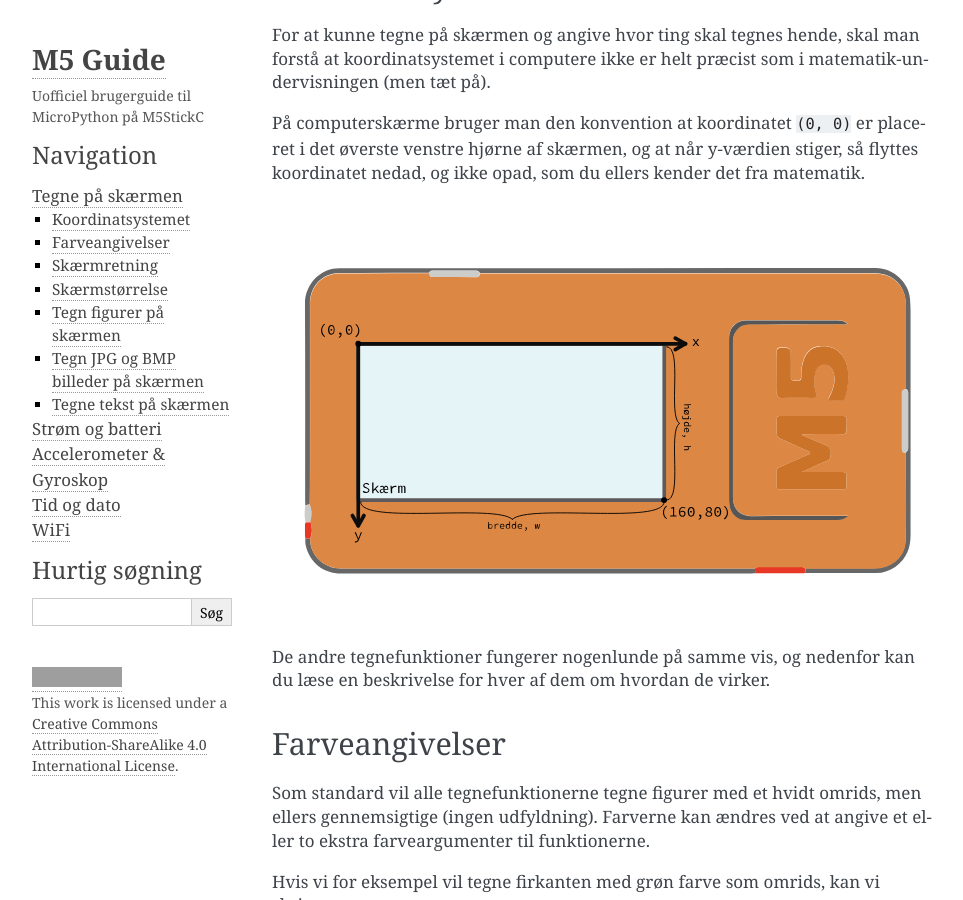
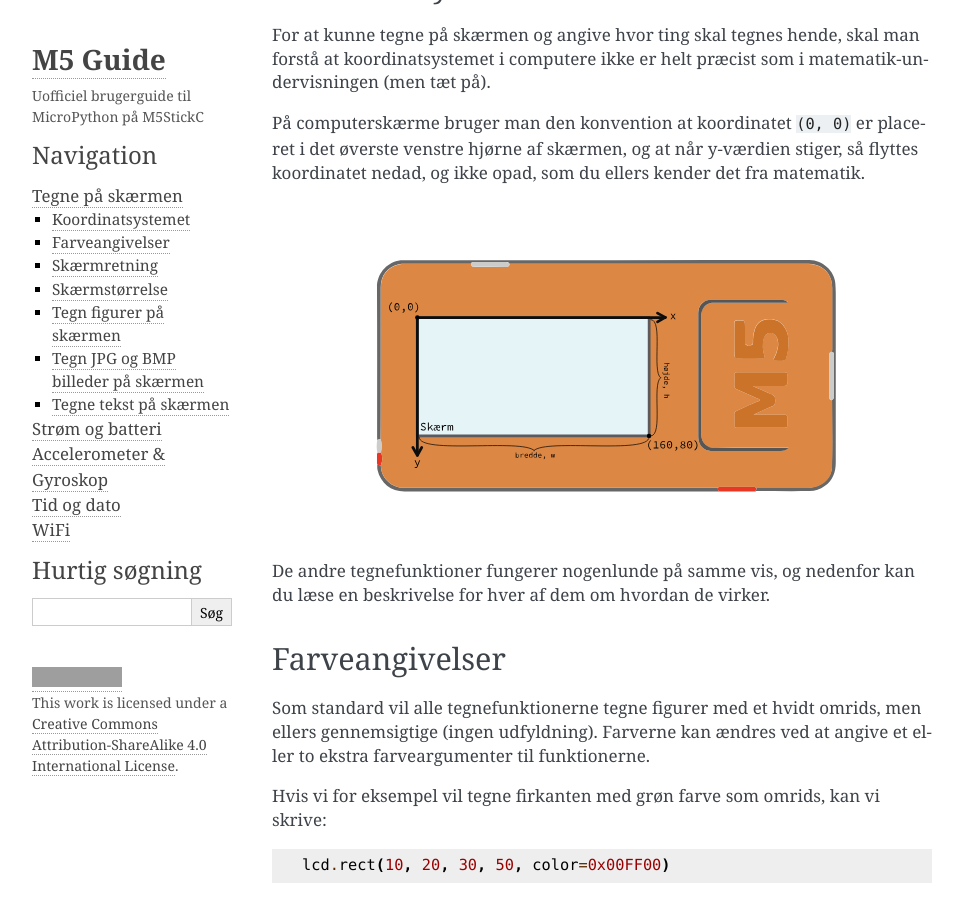
Before and after one commit to DatalogiForAlle/M5Guide, a Sphinx documentation site: the page built from docs/tegne.rst, in a window 1280 px wide and 900 px high, scrolled down 564 px. Shown: the whole window, without its empty margins (148-1111 px from the left). Built offline with Sphinx 7.4.7, drawn with Linux system fonts in a browser that asks for light colours; grey boxes are pictures that could not be loaded.

Commit message:
Giv illustrationer max bredde, tilføj forsidebillede

```diff
--- a/docs/index.rst
+++ b/docs/index.rst
@@ -5,6 +5,10 @@
 M5StickC. Denne guide er tænkt både som en introduktion for nye
 brugere, og som generel dokumentation af de forskellige biblioteker
 nødvendige for at programmere en M5StickC.
+
+.. figure:: illustrationer/m5stickc.jpg
+   :alt: M5StickC
+   :width: 400px
 
 **Status:** Guiden er pt. under udvikling. Den nuværende ambition er
  at dække de primære områder, så som: tegne på skærmen, bruge af
--- a/docs/tegne.rst
+++ b/docs/tegne.rst
@@ -35,7 +35,9 @@
 y-værdien stiger, så flyttes koordinatet nedad, og ikke opad, som du
 ellers kender det fra matematik.
 
-.. image:: illustrationer/koordinatsystem.svg
+.. figure:: illustrationer/koordinatsystem.svg
+   :alt: M5StickC med koordinatsystem
+   :width: 500px
 
 De andre tegnefunktioner fungerer nogenlunde på samme vis, og nedenfor
 kan du læse en beskrivelse for hver af dem om hvordan de virker.
@@ -68,7 +70,10 @@
 du har tænkt dig at bruge din M5StickC, kan det være forskelligt hvad
 du gerne vil have til at være opad. Her er mulighederne:
 
-.. image:: illustrationer/orientation.svg
+.. figure:: illustrationer/orientation.svg
+   :alt: M5StickC orienteringer (portræt, landskab, omvendt portræt,
+         omvendt landskab)
+   :width: 500px
 
 For at indstille hvilken vej der er opad, skal du bruge kommandoen
 ``lcd.orient``. Hvis du f.eks. vil lave et smart-watch med din
@@ -84,6 +89,7 @@
    følgende tegnekommandoer.
 
    :param orientation: skal være én af:
+
    * ``lcd.PORTRAIT`` (standard): portræt
    * ``lcd.LANDSCAPE``: landskab
    * ``lcd.PORTRAIT_FLIP``: omvendt portræt
@@ -478,6 +484,7 @@
    TODO: illustration
 
    :param font: skal være én af følgende indbyggede værdier:
+
    * ``lcd.FONT_Default`` (standard)
    * ``lcd.FONT_DefaultSmall``
    * ``lcd.FONT_DejaVu18``
```
Also changed, not shown: docs/illustrationer/m5stickc.jpg (added).
